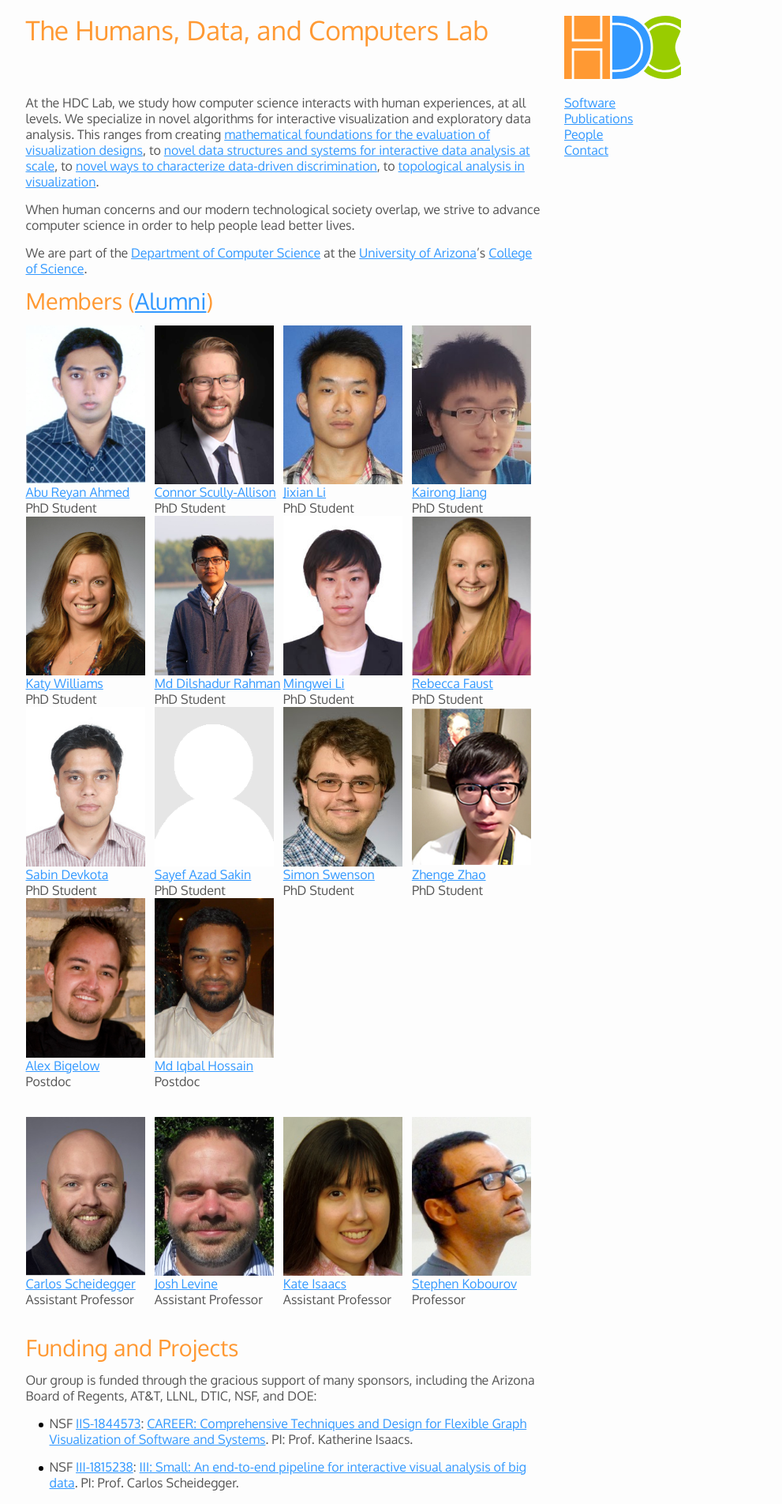
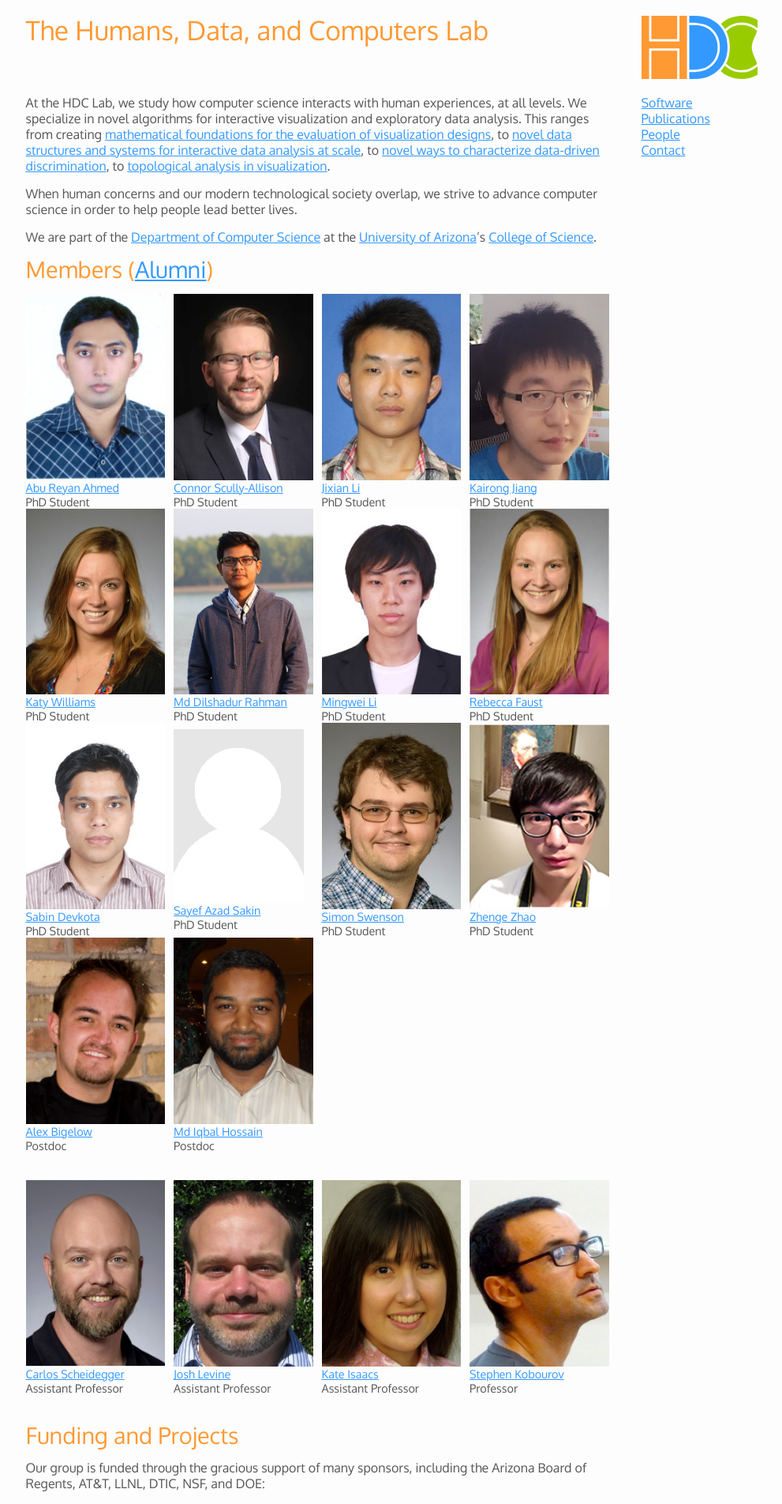
Before and after one commit to hdc-arizona/hdc-arizona.github.io, a Jekyll site: the page built from index.md, in a window 1280 px wide. Shown: the top 1904 px of the page at 79% size, without its empty margins (135-1126 px from the left). Built offline with Jekyll 4.4.1, drawn with Linux system fonts in a browser that asks for light colours.

Commit message:
Mucking with layout

```diff
--- a/_layouts/main.html
+++ b/_layouts/main.html
@@ -8,18 +8,18 @@
     <div class="container theme-showcase" role="main">
     <div class="row">
       <div class="col-md-1"></div>
-      <div class="col-md-7">
+      <div class="col-md-8">
         <h1>{{ page.title }}</h1>
       </div>
-      <div class="col-md-3 hidden-xs hidden-sm"><a href="http://hdc.cs.arizona.edu"><img id="logo" height="80" src="/img/logo.svg"></a><br/><br/></div>
+      <div class="col-md-2 hidden-xs hidden-sm"><a href="http://hdc.cs.arizona.edu"><img id="logo" height="80" src="/img/logo.svg"></a><br/><br/></div>
       <div class="col-md-1"></div>
     </div>
     <div class="row">
       <div class="col-md-1"></div>
-      <div class="col-md-7">
+      <div class="col-md-8">
         {{ content }}
       </div>
-      <div class="col-md-3 hidden-xs hidden-sm" id="sidebar">
+      <div class="col-md-2 hidden-xs hidden-sm" id="sidebar">
         {% include sidebar.html %}
       </div>
       <div class="col-md-1"></div>
--- a/index.md
+++ b/index.md
@@ -28,6 +28,7 @@
 <style>
   table.four-columns td {
     width: 25%;
+    font-size: 90%;
   }
 </style>
 
```
